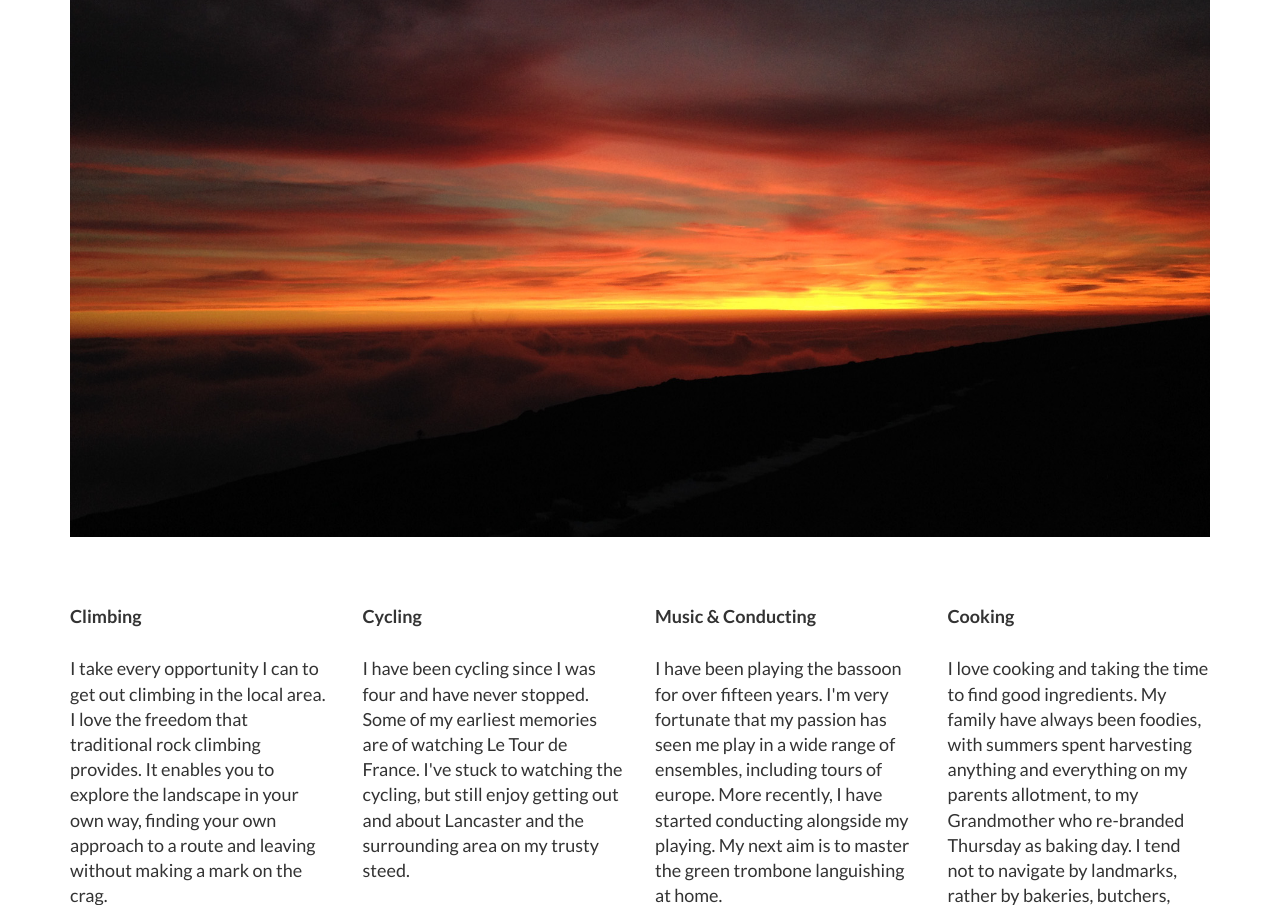
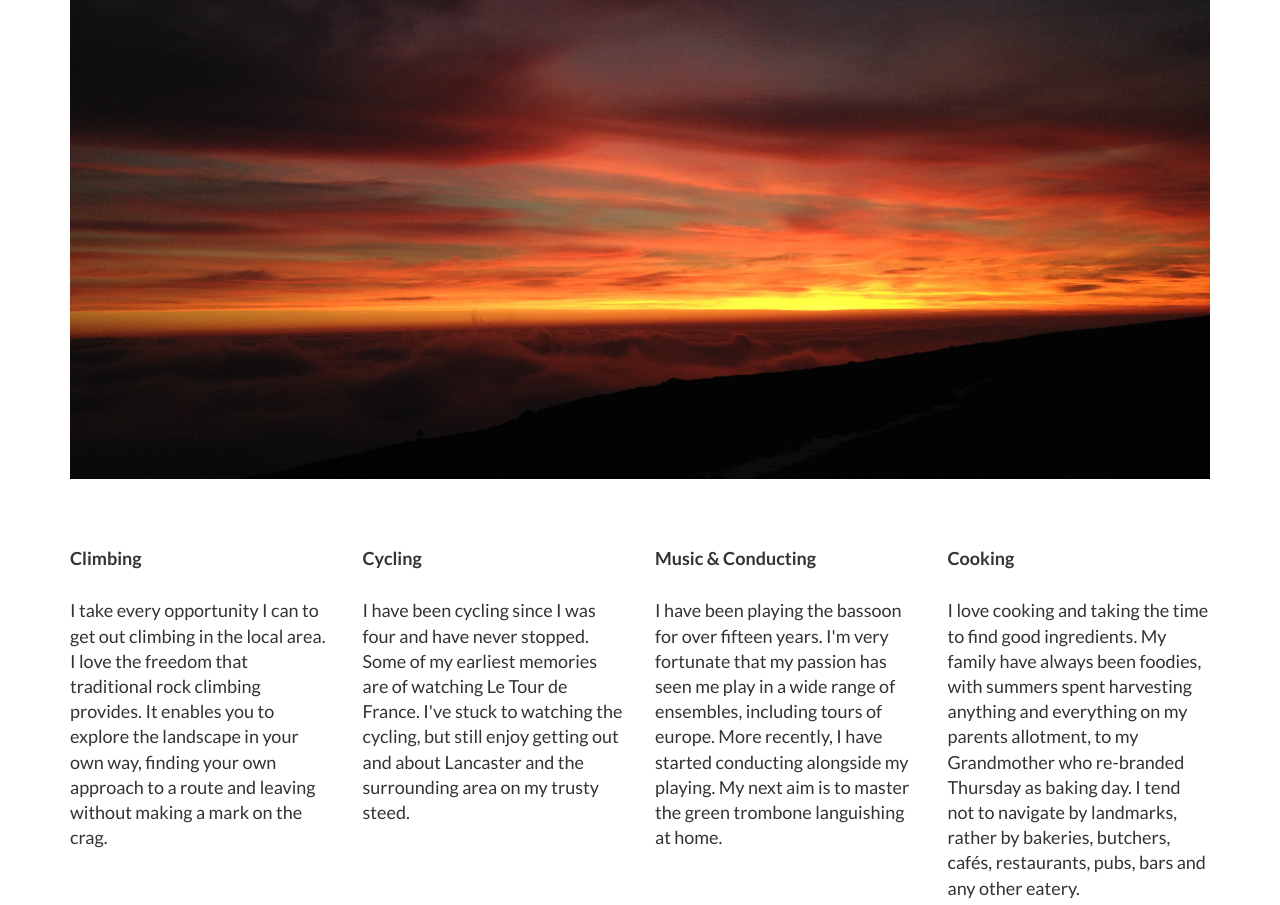
Before and after one commit to benshreeve/benshreeve.github.io, a PHP site: page / in a window 1280 px wide. Shown: the part 3030-3935 px from the top of the page. Run offline with PHP 8.4, Linux system fonts and the light colour scheme; some libraries are stand-ins or nearby versions.

Commit message:
slider is working at this point

```diff
--- a/css/slippry.css
+++ b/css/slippry.css
@@ -114,7 +114,7 @@
 /* element that wraps the slides */
 .sy-slides-wrap {
   position: relative;
-  height: 100%;
+  height: 480px;
   width: 100%; }
   .sy-slides-wrap:hover .sy-controls {
     display: block; }
```
